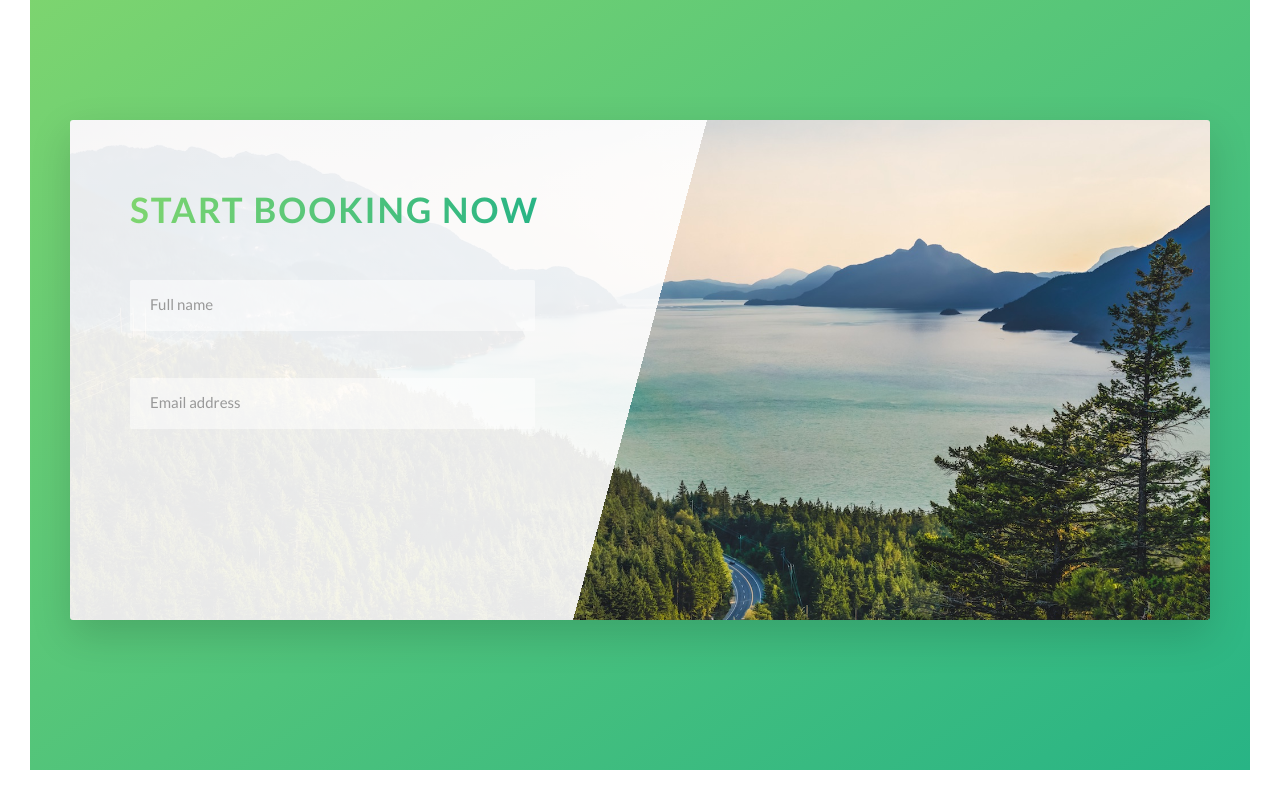
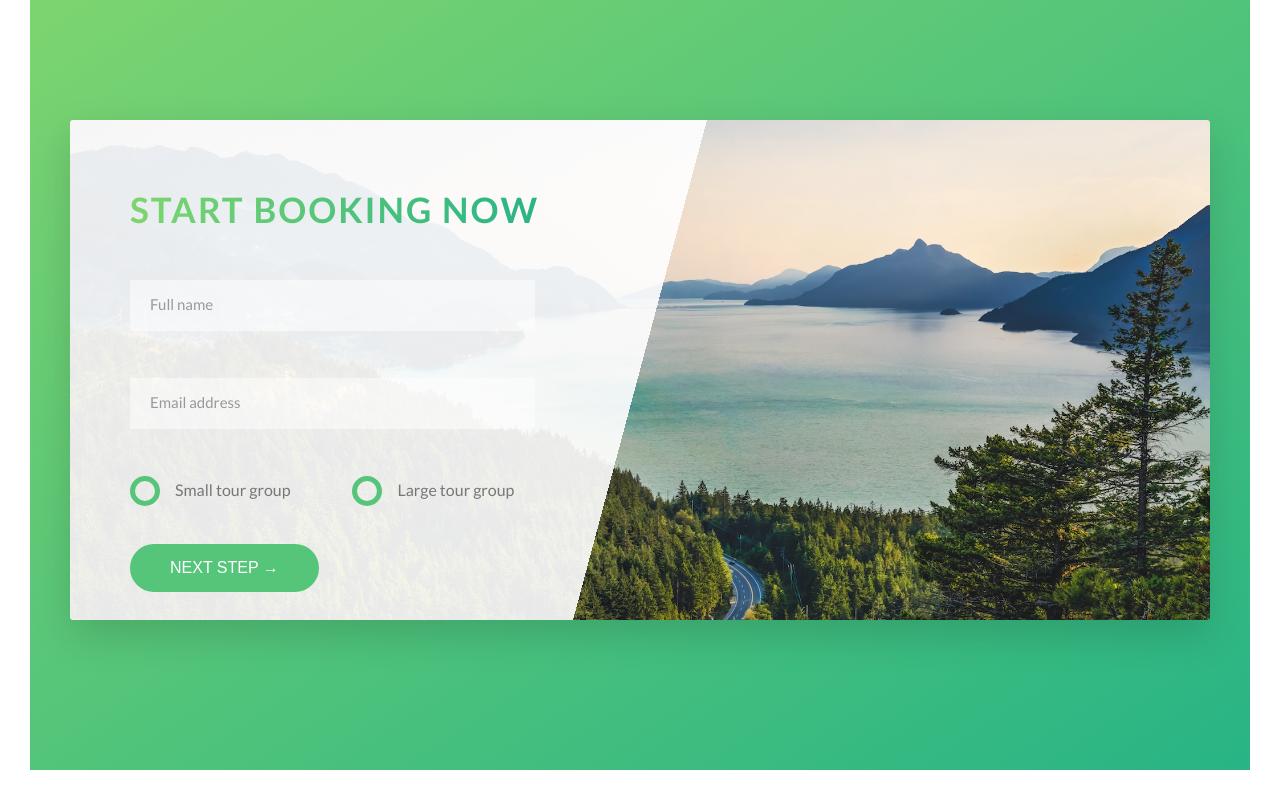
Before and after one commit to edwinchen85/natours_landing_page, a website: page index.html in a window 1280 px wide. Shown: the part 4566-5366 px from the top of the page. Drawn offline with Linux system fonts and the light colour scheme.

Commit message:
Building booking section - part 3

```diff
--- a/index.html
+++ b/index.html
@@ -278,6 +278,28 @@
                 <input type="email" class="form__input" placeholder="Email address" id="email" required>
                 <label for="email" class="form__label">Email address</label>
               </div>
+
+              <div class="form__group u-margin-bottom-medium">
+                <div class="form__radio-group">
+                  <input type="radio" class="form__radio-input" id="small" name="size">
+                  <label for="small" class="form__radio-label">
+                    <span class="form__radio-button"></span>
+                    Small tour group
+                  </label>
+                </div>
+
+                <div class="form__radio-group">
+                  <input type="radio" class="form__radio-input" id="large" name="size">
+                  <label for="large" class="form__radio-label">
+                    <span class="form__radio-button"></span>
+                    Large tour group
+                  </label>
+                </div>
+              </div>
+
+              <div class="form-group">
+                <button class="btn btn--green">Next step &rarr;</button>
+              </div>
             </form>
           </div>
         </div>
--- a/sass/base/_utilities.scss
+++ b/sass/base/_utilities.scss
@@ -1,8 +1,8 @@
-.u-center-text { text-align: center; }
+.u-center-text { text-align: center !important; }
 
-.u-margin-bottom-small { margin-bottom: 1.5rem; }
-.u-margin-bottom-medium { margin-bottom: 4rem; }
-.u-margin-bottom-big { margin-bottom: 8rem; }
+.u-margin-bottom-small { margin-bottom: 1.5rem !important; }
+.u-margin-bottom-medium { margin-bottom: 4rem !important; }
+.u-margin-bottom-big { margin-bottom: 8rem !important; }
 
-.u-margin-top-big { margin-top: 8rem; }
-.u-margin-top-huge { margin-top: 10rem; }
+.u-margin-top-big { margin-top: 8rem !important; }
+.u-margin-top-huge { margin-top: 10rem !important; }
--- a/sass/components/_button.scss
+++ b/sass/components/_button.scss
@@ -1,4 +1,5 @@
 .btn {
+  &,
   &:link,
   &:visited {
     text-transform: uppercase;
@@ -9,6 +10,10 @@
     transition: all .2s;
     position: relative;
     font-size: $default-font-size;
+
+    // Change for the <button> element
+    border: none;
+    cursor: pointer;
   }
 
   &:hover {
@@ -21,7 +26,9 @@
     }
   }
 
-  &:active {
+  &:active,
+  &:focus {
+    outline: none;
     transform: translateY(-.1rem);
     box-shadow: 0 .5rem 1rem rgba($color-black, .2);
   }
--- a/sass/components/_form.scss
+++ b/sass/components/_form.scss
@@ -47,4 +47,49 @@
     visibility: hidden;
     transform: translateY(-4rem);
   }
+
+  &__radio-group {
+    width: 49%;
+    display: inline-block;
+  }
+
+  &__radio-input {
+    display: none;
+  }
+
+  &__radio-label {
+    font-size: $default-font-size;
+    cursor: pointer;
+    position: relative;
+    padding-left: 4.5rem;
+  }
+
+  &__radio-button {
+    height: 3rem;
+    width: 3rem;
+    border: 5px solid $color-primary;
+    border-radius: 50%;
+    display: inline-block;
+    position: absolute;
+    top: -.4rem;
+    left: 0;
+
+    &::after {
+      content: "";
+      width: 1.3rem;
+      height: 1.3rem;
+      border-radius: 50%;
+      position: absolute;
+      top: 50%;
+      left: 50%;
+      transform: translate(-50%, -50%);
+      background-color: $color-primary;
+      opacity: 0;
+      transition: opacity .2s;
+    }
+  }
+
+  &__radio-input:checked ~ &__radio-label &__radio-button::after {
+    opacity: 1;
+  }
 }
```
Also changed, not shown: css/style.css.
